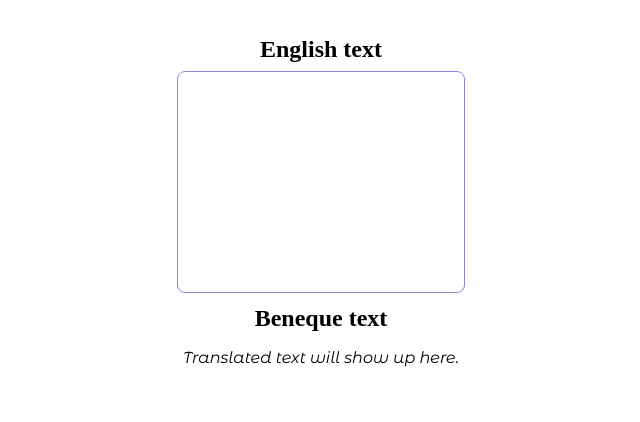
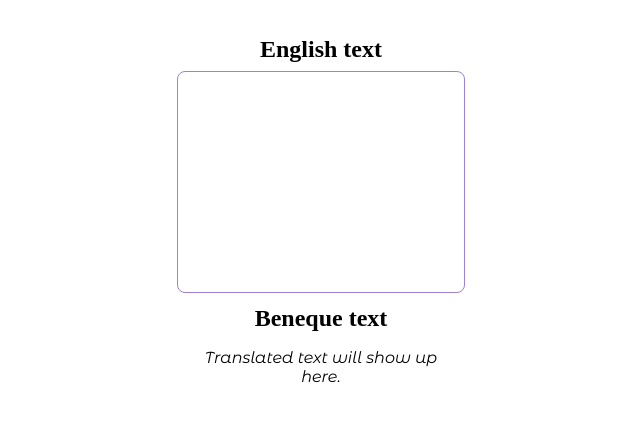
Before and after one commit to MadelynGH/beneque, a plain HTML site: page index.html in a window 1280 px wide. Shown: the part 260-682 px from the top of the page, without its empty margins (319-959 px from the left). Drawn offline with Linux system fonts and the light colour scheme; a web font is replaced by a local one.

Commit message:
Break words to next line

```diff
--- a/index.html
+++ b/index.html
@@ -24,7 +24,9 @@
 
         <div id="beneque-paragraph-group" class="text-group">
             <h3>Beneque text</h3>
-            <p id="beneque-text"><i>Translated text will show up here.</i></p>
+            <div>
+                <p id="beneque-text"><i>Translated text will show up here.</i></p>
+            </div>
         </div>
 
         <script src="scripts/translator.js" type="module"></script>
--- a/styles/home.css
+++ b/styles/home.css
@@ -72,4 +72,10 @@ button:active {
 
 .text-group p {
     font-family: "Montserrat Alternates";
+    overflow-wrap: break-word;
 }
+
+.text-group div {
+    width: 20vw;
+    margin: auto;
+}
```
